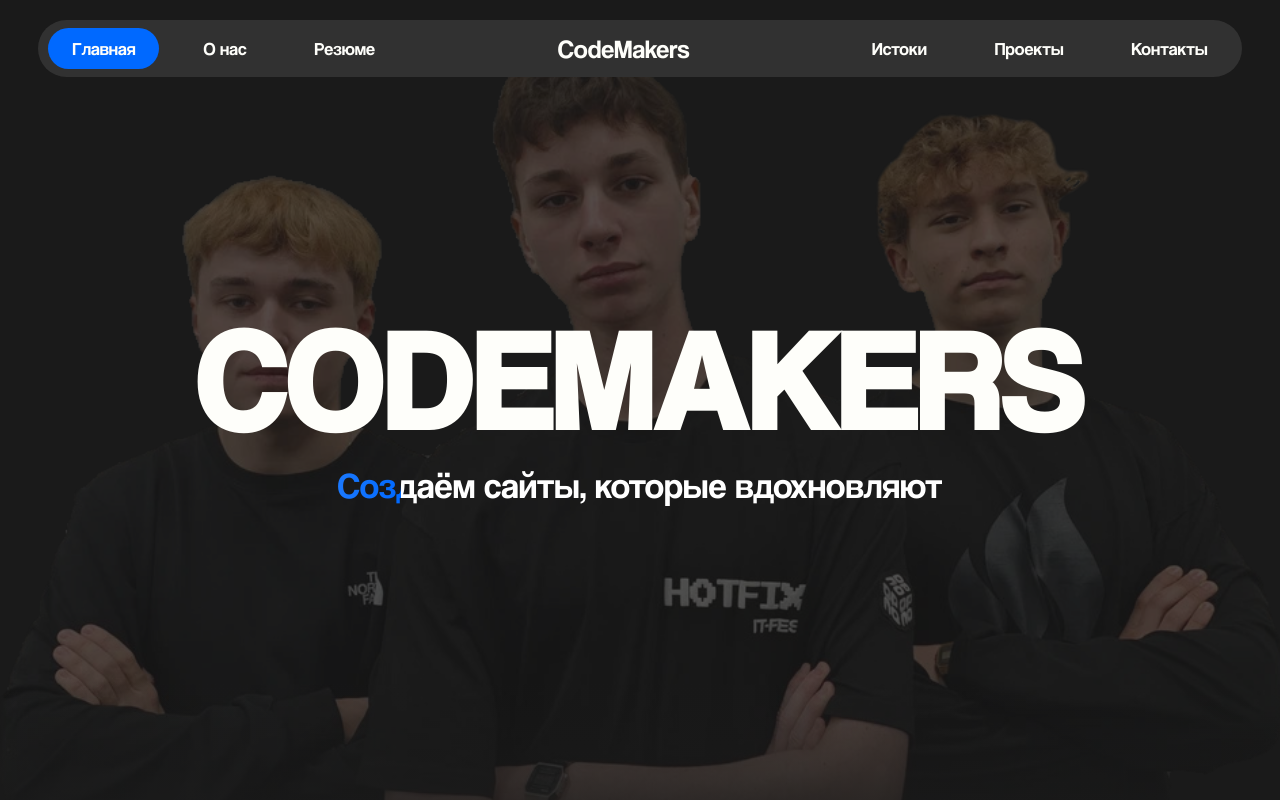
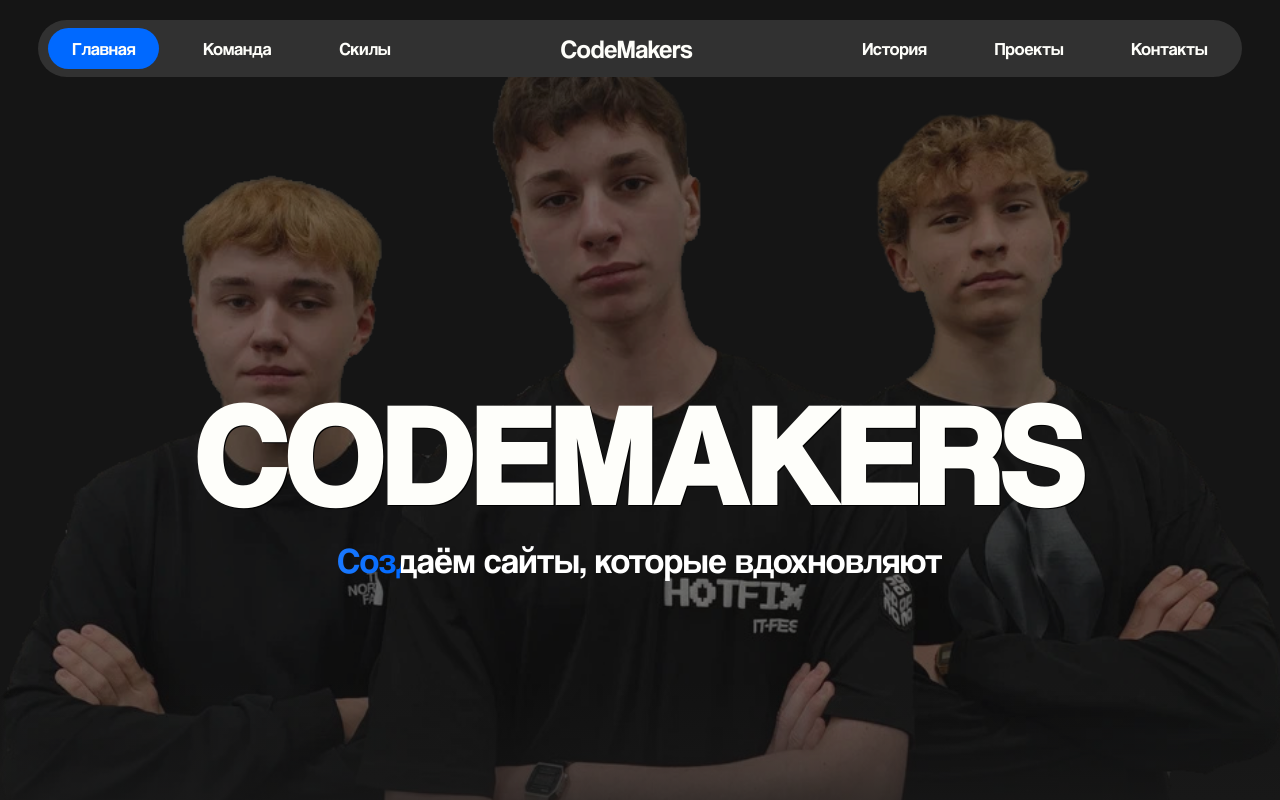
Before and after one commit to Centick/CodeMakers, a Vue app: page / in a window 1280 px wide. Shown: the top 800 px of the page. Built offline with nearby package versions, Linux system fonts and the light colour scheme.

Commit message:
update style and text

```diff
--- a/src/assets/style/style.css
+++ b/src/assets/style/style.css
@@ -56,6 +56,8 @@ body{
 .banner__title{
     font-size: 11vw;
     letter-spacing: 4px;
+    text-shadow: 1px 1px 0px black;
+    padding-top: 150px;
 }
 .banner__subtitle{
     font-size: 36px;
@@ -223,7 +225,8 @@ p{
     content: '';
     width: 100%;
     height: 110vh;
-    background-color: rgba(26, 26, 26, 0.5);
+    /* background-color: rgba(26, 26, 26, 0.5); */
+    background-color: rgb(0 0 0 / 20%);
     top: 0;
     left: 0;
     position: absolute;
--- a/src/components/HeadComponent.vue
+++ b/src/components/HeadComponent.vue
@@ -5,13 +5,13 @@
                 <div>
                     <span class="header-cursor" :class="{hideHeaderCursor: !headerCursor1.active}" :style="{ width: `${headerCursor1.width}px`, height: `${headerCursor1.height}px`, left: `${headerCursor1.left}px` }"></span>
                     <a class="link header_link header-section-1" @click="getClickFromHeader($event, anchors.homeAnch)" ref="homeHeaderBtn" href="#home">Главная</a>
-                    <a class="link header_link header-section-1" @click="getClickFromHeader($event, anchors.aboutAnch)" ref="aboutHeaderBtn" href="#about">О нас</a>
-                    <a class="link header_link header-section-1" @click="getClickFromHeader($event, anchors.resumeAnch)" ref="resumeHeaderBtn" href="#resume">Резюме</a>
+                    <a class="link header_link header-section-1" @click="getClickFromHeader($event, anchors.aboutAnch)" ref="aboutHeaderBtn" href="#about">Команда</a>
+                    <a class="link header_link header-section-1" @click="getClickFromHeader($event, anchors.resumeAnch)" ref="resumeHeaderBtn" href="#resume">Скилы</a>
                 </div>
                 <a class="link header_link--logo" href="#">CodeMakers</a>
                 <div>
                     <span class="header-cursor" :class="{hideHeaderCursor: !headerCursor2.active}" :style="{ width: `${headerCursor2.width}px`, height: `${headerCursor2.height}px`, left: `${headerCursor2.left}px` }"></span>
-                    <a class="link header_link header-section-2" @click="getClickFromHeader($event, anchors.historyAnch)" ref="historyHeaderBtn" href="#history">Истоки</a>
+                    <a class="link header_link header-section-2" @click="getClickFromHeader($event, anchors.historyAnch)" ref="historyHeaderBtn" href="#history">История</a>
                     <a class="link header_link header-section-2" @click="getClickFromHeader($event, anchors.projectsAnch)" ref="projectsHeaderBtn" href="#projects">Проекты</a>
                     <a class="link header_link header-section-2" @click="getClickFromHeader($event, anchors.contactsAnch)" ref="contactsHeaderBtn" href="#contacts">Контакты</a>
                 </div>
```
